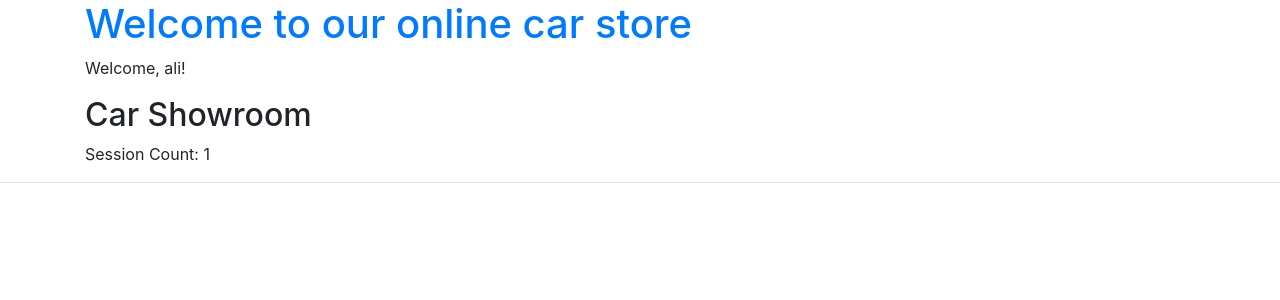
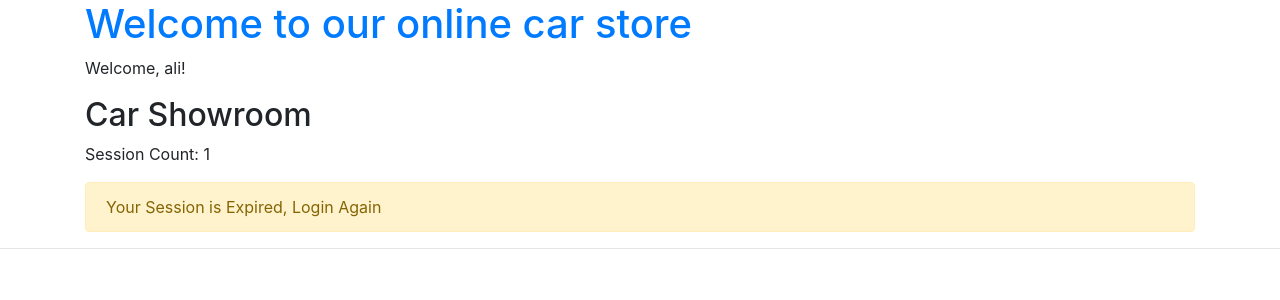
Before and after one commit to jksingh07/Carsite, a Django app: page /aboutus/ in a window 1280 px wide. Shown: the part 86-386 px from the top of the page. Run offline with Django 4.2, Linux system fonts and the light colour scheme; a user stored in the database is signed in; some libraries are stand-ins or nearby versions.

Commit message:
ADD: Session Expiry, Login Again

```diff
--- a/carapp/views.py
+++ b/carapp/views.py
@@ -8,6 +8,7 @@ from .models import CarType, Vehicle, LabMember, OrderVehicle
 from django.contrib.auth import login, logout, authenticate
 from django.urls import reverse
 from django.contrib.auth.decorators import login_required
+from django.conf import settings
 from django.contrib.auth.forms import UserCreationForm
 from django.views.generic import CreateView, ListView, DetailView
 
@@ -66,7 +67,12 @@ def list_of_orders(request):
     # Check if the user is a buyer
     # print("here")
     user = request.user
-
+    if request.user.is_authenticated:
+        request.session.set_expiry(settings.EXPIRY_LIMIT)
+        request.session['session_expired_message'] = 'Your Session is Expired, Login Again'
+        # # Clear the message from the session after displaying it
+        # if 'session_expired_message' in request.session:
+        #     del request.session['session_expired_message']
     if hasattr(user, 'buyer'):
         # Get all orders placed by the user
         orders = OrderVehicle.objects.filter(buyer=request.user)
@@ -104,6 +110,13 @@ def sign_up(request):
 
 class HomepageView(View):
     def get(self, request):
+        if request.user.is_authenticated:
+            request.session.set_expiry(settings.EXPIRY_LIMIT)
+            request.session['session_expired_message'] = 'Your Session is Expired, Login Again'
+            # # Clear the message from the session after displaying it
+            # if 'session_expired_message' in request.session:
+            #     del request.session['session_expired_message']
+
         cartype_list = CarType.objects.all().order_by('id')
         # Pass the cartype_list variable as context to the 'homepage.html' template
         session_count = request.session.get('session_count', 0)
@@ -116,6 +129,12 @@ class HomepageView(View):
         return render(request, 'homepage.html', context)
 
 def aboutus(request):
+    if request.user.is_authenticated:
+        request.session.set_expiry(settings.EXPIRY_LIMIT)
+        request.session['session_expired_message'] = 'Your Session is Expired, Login Again'
+        # # Clear the message from the session after displaying it
+        # if 'session_expired_message' in request.session:
+        #     del request.session['session_expired_message']
     session_count = request.session.get('session_count', 0)
     session_count+=1
     request.session['session_count'] = session_count
--- a/carsite/settings.py
+++ b/carsite/settings.py
@@ -121,7 +121,7 @@ USE_TZ = True
 # https://docs.djangoproject.com/en/4.2/howto/static-files/
 
 STATIC_URL = 'static/'
-
+EXPIRY_LIMIT = 60
 # Default primary key field type
 # https://docs.djangoproject.com/en/4.2/ref/settings/#default-auto-field
 
--- a/templates/aboutus.html
+++ b/templates/aboutus.html
@@ -2,5 +2,34 @@
 {% block body_block %}
     <h2>Car Showroom</h2>
     <p>Session Count: {{ session_count }}</p>
+    {% if request.session.session_expired_message %}
+    <div class="alert alert-warning">
+        {{ request.session.session_expired_message }}
+    </div>
+    {% comment %} Clear the message from the session to prevent displaying it again on subsequent requests {% endcomment %}
+    {% if 'session_expired_message' in request.session %}{% endif %}
+{% endif %}
 {#    <a href="{% url 'carapp:homepage' %}">Go to Home Page</a>#}
+    <!-- homepage.html or any other template -->
+{% if request.session.session_expired_message %}
+    <!-- Hidden element to store the session message -->
+    <div style="display: none;" id="sessionExpiredMessage">{{ request.session.session_expired_message }}</div>
+{% endif %}
+
+<!-- Your other HTML content -->
+
+<!-- JavaScript to display the message after 1 hour -->
+<script>
+    // Get the session message from the hidden element
+    const sessionExpiredMessage = document.getElementById('sessionExpiredMessage');
+
+    // If the session message exists, set a timeout to display it after 60 seconds
+    if (sessionExpiredMessage) {
+        setTimeout(function () {
+            alert(sessionExpiredMessage.textContent);
+        }, 60000);
+    }
+</script>
+
+
 {% endblock %}
```
Also changed, not shown: templates/homepage.html (+22 -0 lines), templates/list_of_orders.html (+23 -0 lines), db.sqlite3.
